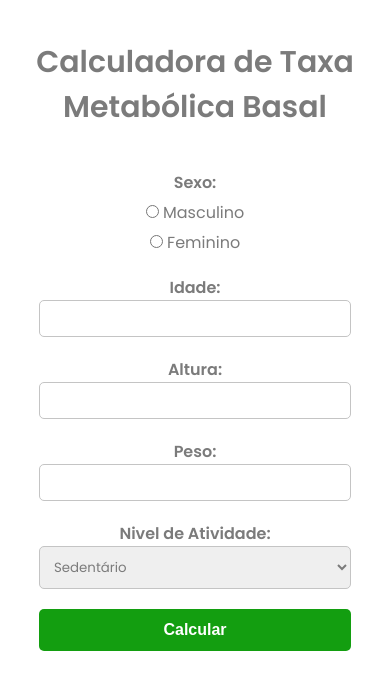
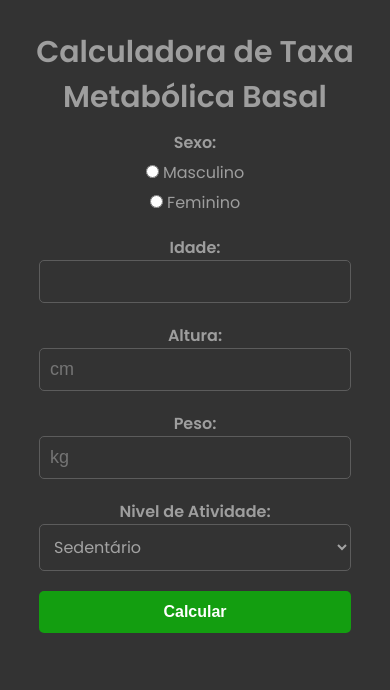
Before and after one commit to Diegooliveyra/Calculadora-TMB, a plain HTML site: page index.html in a window 390 px wide. Drawn offline with Linux system fonts and the light colour scheme.

Commit message:
feito ultimos ajustes

```diff
--- a/css/main.css
+++ b/css/main.css
@@ -3,15 +3,18 @@
   margin: 0px;
 }
 :root {
-  --font-color: #7B7B7B;
+  --font-color: #9e9e9e;
+  --font-color-light: #a3a3a3;
+  --font-color-dark: #5c5c5c;
 }
 body {
   font-family: "Poppins", sans-serif;
+  background-color: #333333;
 }
 
 .container {
   width: 700px;
-  margin: 0 auto;
+  margin: 30px auto;
 }
 
 .disable {
@@ -19,7 +22,7 @@ body {
 }
 
 .header {
-  padding: 60px 0;
+  margin-bottom: 30px;
 }
 
 .header h1 {
@@ -27,6 +30,15 @@ body {
   text-align: center;
   font-size: 30px;
   font-weight: 600;
+}
+
+.header h1::after {
+  content: "";
+  display: flex;
+  max-width: 300px;
+  height: 4px;
+  background-color: var(--font-color);
+  margin: 10px auto;
 }
 
 .form-wrapper {
@@ -53,24 +65,30 @@ body {
 
 .form-radio {
   margin: 5px 0 0 0;
-  color:var(--font-color);
+  color: var(--font-color);
 }
 
 .form-input input {
   padding: 10px;
   max-width: 200px;
   border-radius: 5px;
-  border: 1px solid #c4c4c4;
-  color:var(--font-color);
+  border: 1px solid var(--font-color-dark);
+  color: var(--font-color);
+  font-size: 18px;
+  background-color: transparent;
+  outline: none;
 }
 
 .form-input select {
   padding: 10px;
   max-width: 220px;
   border-radius: 5px;
-  border: 1px solid #c4c4c4;
+  border: 1px solid var(--font-color-dark);
   font-family: "Poppins";
-  color:var(--font-color);
+  color: var(--font-color-light);
+  background-color: transparent;
+  font-size: 16px;
+  outline: none;
 }
 
 .form {
@@ -100,8 +118,17 @@ body {
   font-size: 20px;
   font-weight: 600;
   text-align: center;
-  margin: 40px 0;
-  color: var(--font-color)
+  margin-bottom: 40px;
+  color: var(--font-color);
+}
+
+.header-result h1::after {
+  content: "";
+  display: flex;
+  max-width: 100px;
+  height: 4px;
+  background-color: var(--font-color);
+  margin: 10px auto;
 }
 
 .wraper-result {
@@ -116,7 +143,7 @@ body {
   align-items: center;
 }
 
-.form-result h2{
+.form-result h2 {
   font-size: 18px;
   text-align: center;
   color: var(--font-color);
@@ -126,12 +153,13 @@ body {
   padding: 10px;
   max-width: 100px;
   border-radius: 5px;
-  border: 1px solid #c4c4c4;
+  border: 1px solid var(--font-color-dark);
   font-family: "Poppins";
-  color: #777;
+  color: var(--font-color-light);
   margin: 10px 0 15px 0;
   text-align: center;
   font-size: 18px;
+  background-color: transparent;
 }
 
 @media (max-width: 740px) {
@@ -139,7 +167,7 @@ body {
     width: 100%;
   }
   .header {
-    padding: 40px 0;
+    padding: 20px 0;
   }
 }
 
@@ -147,6 +175,15 @@ body {
   header h1 {
     font-size: 24px;
   }
+
+  .header h1::after {
+    display: none;
+  }
+  .header {
+    padding: 0;
+    margin-bottom: 10px;
+  }
+
   .form-wrapper {
     flex-direction: column;
   }
@@ -156,7 +193,6 @@ body {
   }
   .form-input input {
     max-width: 100%;
-
   }
   .form-radio {
     align-self: center;
@@ -167,5 +203,4 @@ body {
   .btn-form {
     max-width: 100%;
   }
-
 }
--- a/index.html
+++ b/index.html
@@ -65,7 +65,7 @@
           </div>
           <!--form-label-->
           <div class="form-input">
-            <input type="number" data-js="height" name="weight" required />
+            <input type="number" data-js="height" name="weight" placeholder="cm" required />
           </div>
           <!--form-input-->
         </div>
@@ -77,7 +77,7 @@
           </div>
           <!--form-label-->
           <div class="form-input">
-            <input type="number" data-js="weight" name="nome" required />
+            <input type="number" data-js="weight" name="nome" placeholder="kg" required />
           </div>
           <!--form-input-->
         </div>
--- a/js/main.js
+++ b/js/main.js
@@ -16,8 +16,7 @@ $btnToBack.addEventListener("submit", backToForm, false);
 
 function app(e) {
   e.preventDefault();
-  const genderValue = getRadioValue();
-  $metabolismo.value = calculatorTbm(genderValue);
+  $metabolismo.value = calculatorTbm(getRadioValue());
   $keepWeight.value = keepWeight();
   $loseWeigth.value = loseWeigth();
   $gainWeight.value = gainWeight();
```
